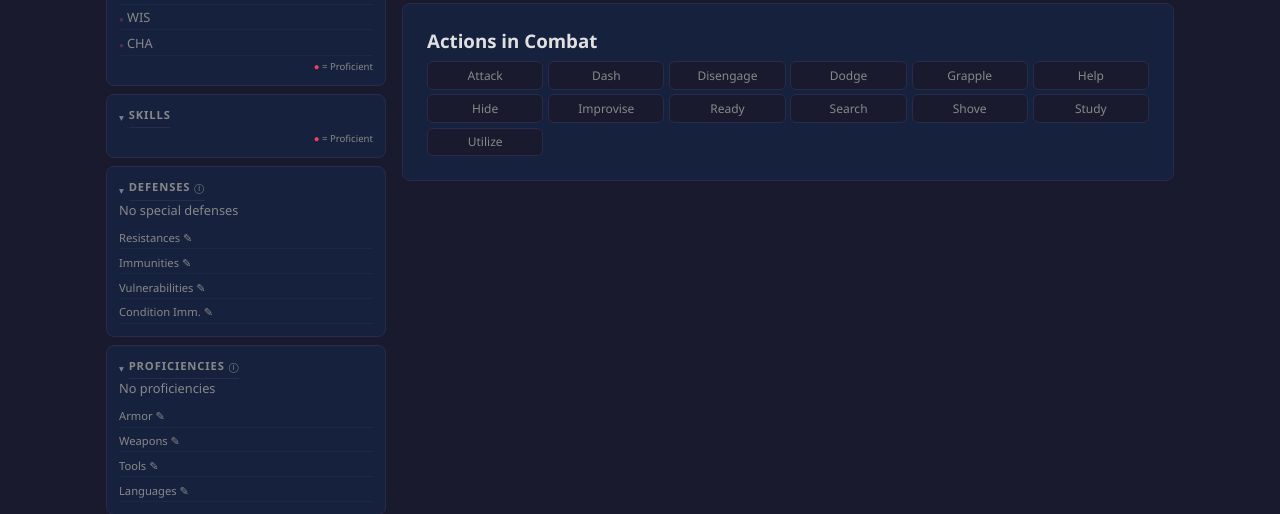
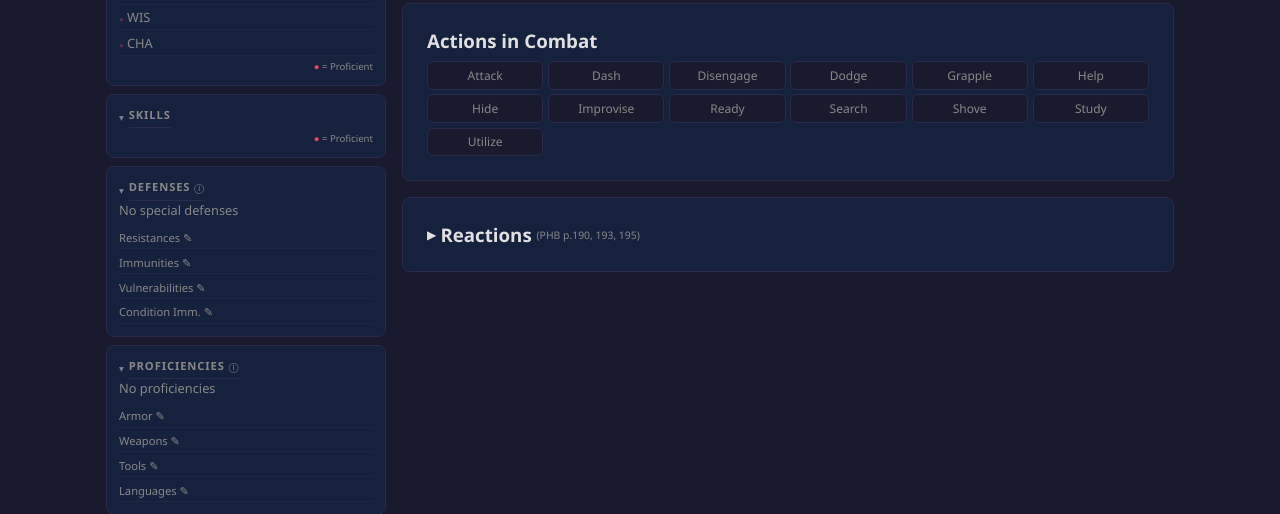
Before and after one commit to jamlar87/dnd-character-manager, a Python web app: template templates/sheet.html in a window 1280 px wide. Shown: the part 487-1001 px from the top of the page. Run offline with Jinja, Linux system fonts and the light colour scheme; the template is opened without the code that fills it, so the values that code supplies are empty.

Commit message:
feat: Reactions rules reference in Actions tab
- Add collapsible Reactions card at bottom of Actions tab
- Covers PHB p.190 (Reactions), p.193 (Ready), p.195 (Opportunity Attacks)
- Sections: What is a Reaction, Opportunity Attack (with exceptions),
  Ready Action (with concentration rules for spells),
  Important Rules (surprise, turn interruption, self-reaction),
  Common Reactions list (Shield, Counterspell, Uncanny Dodge, etc.)
- Toggle arrow rotates 90° on expand, matches existing blurb pattern

```diff
--- a/templates/sheet.html
+++ b/templates/sheet.html
@@ -803,6 +803,44 @@
           {% endfor %}
         </div>
         {% endif %}
+      </div>
+
+      <!-- Reactions Rules Reference -->
+      <div class="card" style="margin-top:0.5rem">
+        <h3 style="margin:0;cursor:pointer;display:flex;align-items:center;gap:0.3rem"
+            onclick="var b=document.getElementById('reactions-body');var a=this.querySelector('.toggle-arrow');if(b.style.display==='none'){b.style.display='block';a.style.transform='rotate(90deg)'}else{b.style.display='none';a.style.transform=''}">
+          <span class="toggle-arrow" style="display:inline-block;transition:transform 0.2s;font-size:0.7rem">▶</span>
+          Reactions
+          <span style="font-size:0.65rem;font-weight:400;color:var(--text-muted)">(PHB p.190, 193, 195)</span>
+        </h3>
+        <div id="reactions-body" style="display:none;margin-top:0.5rem;font-size:0.8rem;line-height:1.6;color:var(--text-muted)">
+          <p style="margin:0 0 0.5rem 0"><strong>What is a Reaction?</strong> A reaction is an instant response to a trigger of some kind, which can occur on your turn or on someone else's. You can take <strong>one reaction per round</strong>, and you regain it at the start of your turn (PHB p.190).</p>
+
+          <p style="margin:0 0 0.5rem 0"><strong>⚔️ Opportunity Attack</strong> (PHB p.195)<br>
+          When a hostile creature you can see moves out of your reach, you can use your reaction to make one melee attack against it. The attack interrupts the creature's movement, occurring right before it leaves your reach. A creature doesn't provoke an opportunity attack when:</p>
+          <ul style="margin:0 0 0.5rem 0;padding-left:1.2rem">
+            <li>It takes the Disengage action before moving</li>
+            <li>It teleports or is moved without using its movement, action, or reaction</li>
+            <li>You can't see it (invisible, heavily obscured)</li>
+            <li>It's out of your reach to begin with</li>
+          </ul>
+
+          <p style="margin:0 0 0.5rem 0"><strong>🎯 Ready Action</strong> (PHB p.193)<br>
+          On your turn, you can use your action to ready an action to be used as a reaction before the start of your next turn. You decide what perceivable circumstance will trigger your reaction, and you choose the action you will take in response. When the trigger occurs, you can either take your reaction right after the trigger finishes, or ignore the trigger.</p>
+          <ul style="margin:0 0 0.5rem 0;padding-left:1.2rem">
+            <li><strong>Readied spells require concentration</strong> — even if the spell normally doesn't. If your concentration is broken, the spell dissipates without taking effect, but the spell slot is still expended (PHB p.193)</li>
+            <li>If you ready a spell of 1st level or higher, you cast it on your turn (expending the slot) and hold its energy to release as a reaction</li>
+          </ul>
+
+          <p style="margin:0 0 0.5rem 0"><strong>⚠️ Important Rules</strong></p>
+          <ul style="margin:0 0 0.5rem 0;padding-left:1.2rem">
+            <li>If you're surprised at the start of combat, you <strong>cannot use reactions</strong> until after your first turn ends</li>
+            <li>If a reaction interrupts another creature's turn, that creature can continue its turn right after the reaction resolves</li>
+            <li>You can use a reaction on your own turn (e.g., casting <em>shield</em> against an opportunity attack you provoked)</li>
+          </ul>
+
+          <p style="margin:0"><strong>Common Reactions</strong> — Opportunity Attack · <em>Shield</em> (+5 AC) · <em>Absorb Elements</em> · <em>Counterspell</em> · Uncanny Dodge (Rogue 5) · Deflect Missiles (Monk 3) · Protection Fighting Style · Cutting Words (Bard 3) · <em>Feather Fall</em> · <em>Hellish Rebuke</em> · War Caster (feat: spell as OA) · Sentinel (feat: stop movement on OA)</p>
+        </div>
       </div>
     </div>
 
```
